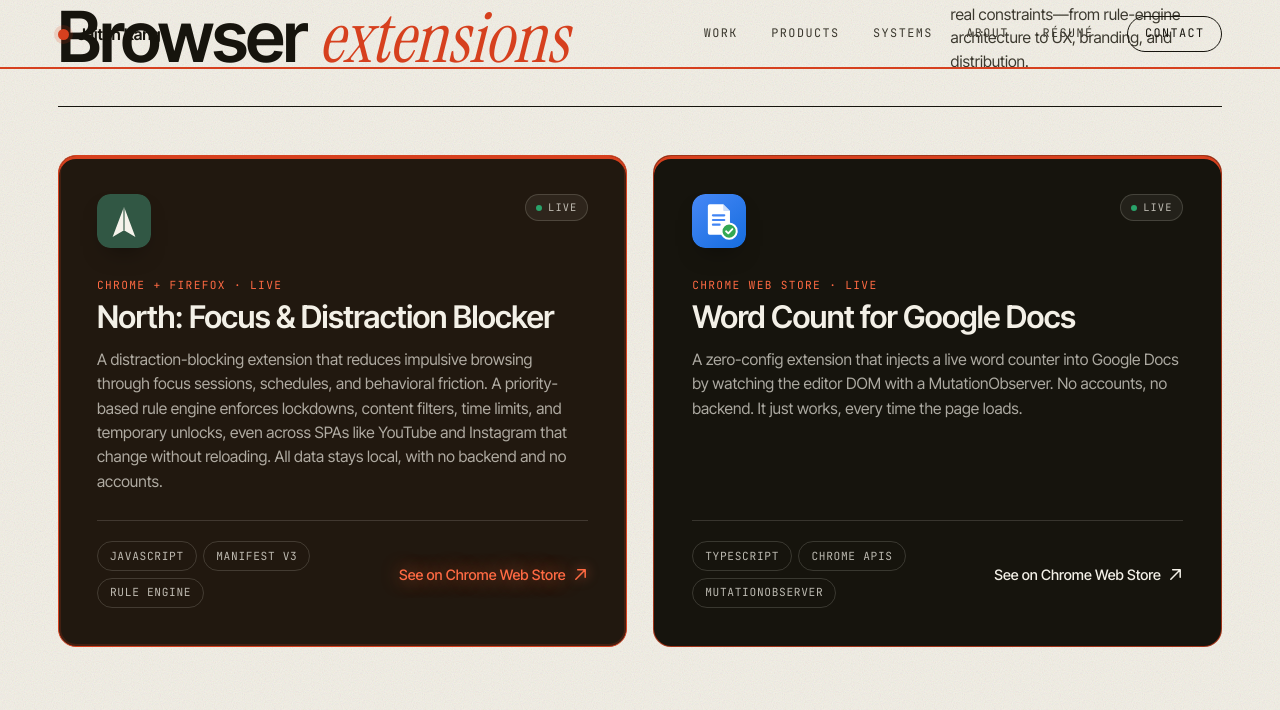
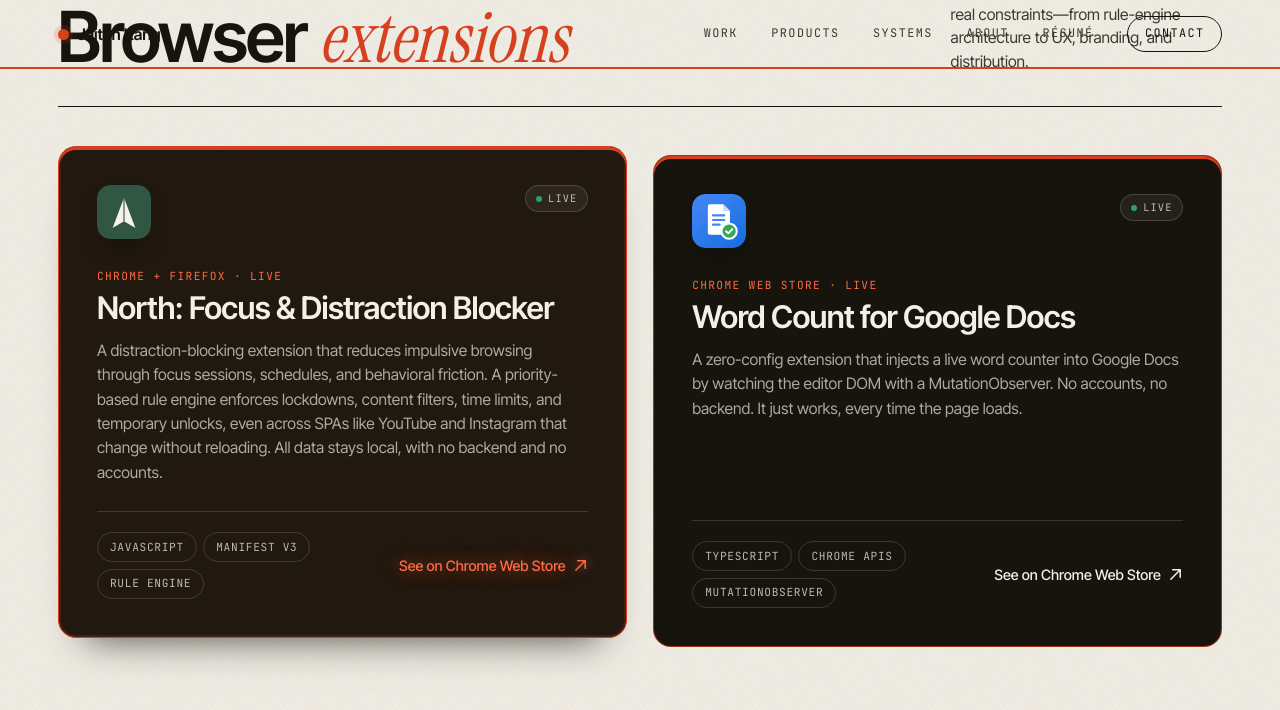
Before and after one commit to jaiten/portfolio, a Next.js app: page / in a window 1280 px wide. In both pictures the pointer is over the link 342 px from the left and 5343 px from the top of the page. Shown: the part 4943-5653 px from the top of the page. Built offline with nearby package versions, Linux system fonts and the light colour scheme.

Commit message:
Lift interactive product cards on hover

```diff
--- a/app/globals.css
+++ b/app/globals.css
@@ -1093,10 +1093,11 @@
 .scard:hover,
 .scard.product:hover,
 .scard:not(.product):hover {
-  transform: none;
+  transform: translateY(-9px);
   border-color: var(--accent);
   background: #21180f;
-  box-shadow: inset 0 3px 0 var(--accent), inset 0 0 0 2px rgba(214, 64, 30, 0.18);
+  box-shadow: inset 0 3px 0 var(--accent), inset 0 0 0 2px rgba(214, 64, 30, 0.18),
+    0 28px 36px -28px rgba(22, 20, 13, 0.76);
 }
 .scard:hover .scard-glyph,
 .scard.product:hover .scard-glyph,
```
